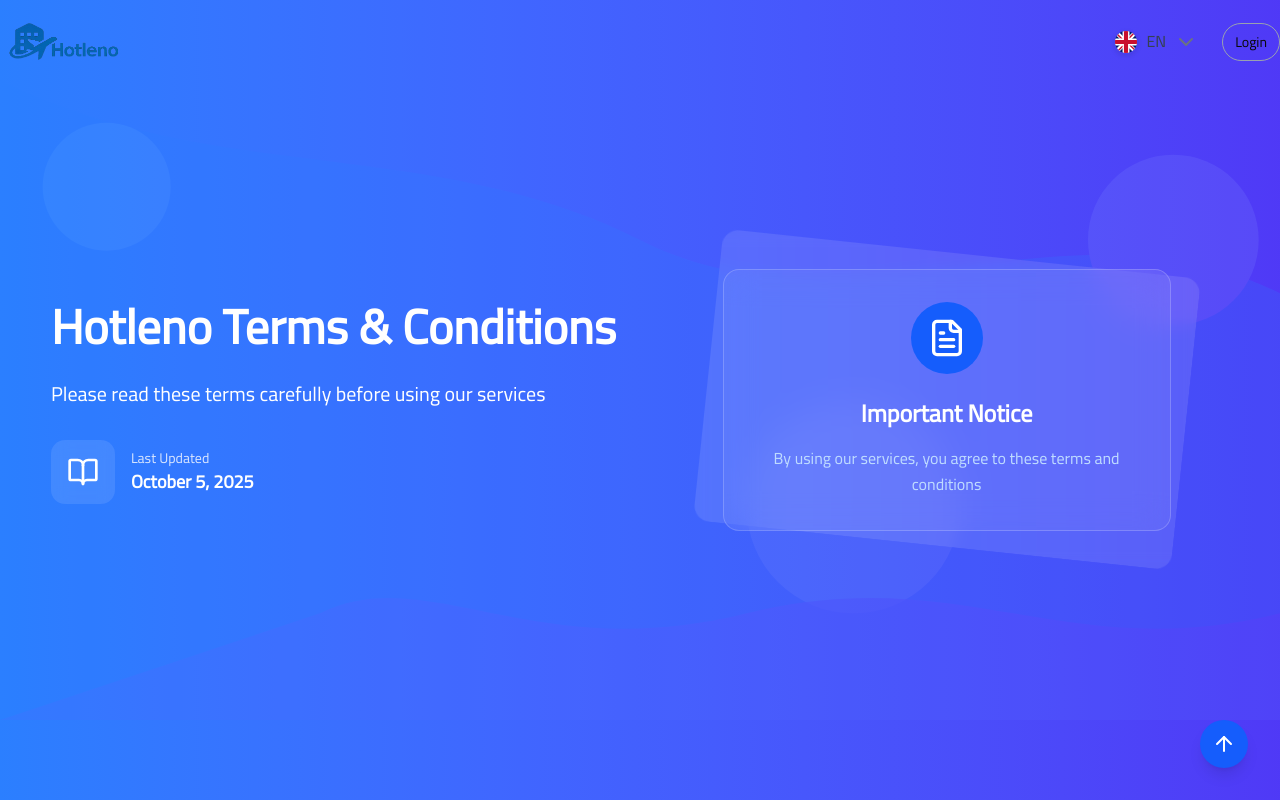
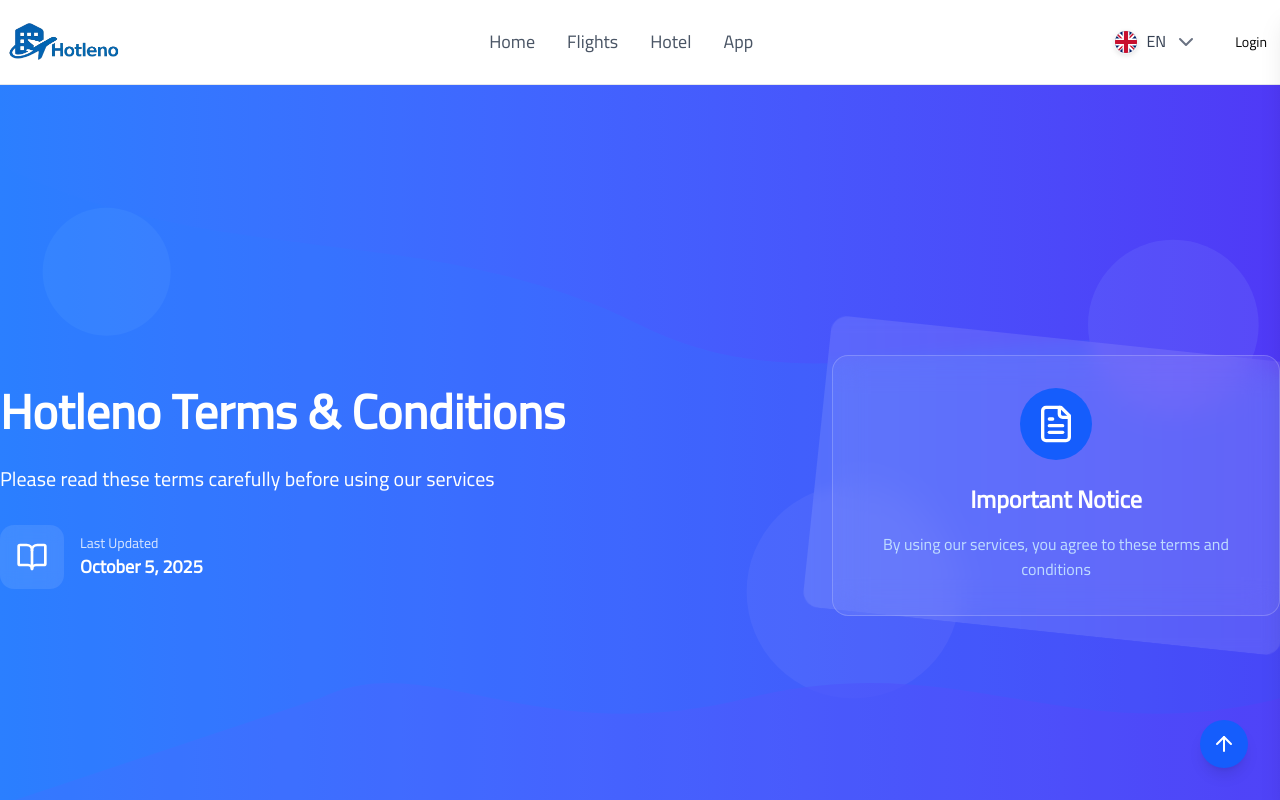
Before and after one commit to abdullahasson/hotleno, a Next.js app: page /en/terms-and-conditions in a window 1280 px wide. Shown: the top 800 px of the page. Built offline with nearby package versions, Linux system fonts and the light colour scheme.

Commit message:
fix hero section for two page (t&c , contact-us) in the next reuslt make it for about-us

```diff
--- a/src/app/[locale]/contact-us/page.tsx
+++ b/src/app/[locale]/contact-us/page.tsx
@@ -73,11 +73,12 @@
                     </div>
 
                     <div className="max-w-7xl relative z-10">
-                        <div className="grid grid-cols-1 lg:grid-cols-2 gap-12 items-center">
+                        <div className="flex justify-between w-7xl mx-auto items-center">
                             <motion.div
                                 initial={{ opacity: 0, y: 30 }}
                                 animate={{ opacity: 1, y: 0 }}
                                 transition={{ duration: 0.7 }}
+                                className='flex-1'
                             >
                                 <div className="flex items-center gap-3 mb-6">
                                     <div className="w-12 h-12 rounded-full bg-white/20 flex items-center justify-center">
@@ -134,7 +135,7 @@
                                 initial={{ opacity: 0, scale: 0.9 }}
                                 animate={{ opacity: 1, scale: 1 }}
                                 transition={{ duration: 0.7 }}
-                                className="flex justify-center"
+                                className="flex flex-1 justify-end"
                             >
                                 <div className="relative">
                                     <div className="absolute -inset-4 bg-white/10 backdrop-blur-sm rounded-2xl rotate-6"></div>
--- a/src/app/[locale]/terms-and-conditions/page.tsx
+++ b/src/app/[locale]/terms-and-conditions/page.tsx
@@ -3,7 +3,7 @@
 import { motion } from 'framer-motion';
 import { useState } from 'react';
 import { ChevronUp, FileText, ArrowUp, BookOpen } from 'lucide-react';
-import Header from '@/components/common/header';
+import Header from '@/components/flights/Header';
 import Footer from "@/components/common/footer";
 import { useTranslations, useLocale } from "next-intl";
 
@@ -35,7 +35,7 @@
         <>
             <Header />
             <div className={`min-h-screen bg-gradient-to-b from-white to-blue-50 ${isRTL ? 'rtl' : 'ltr'}`}>
-                {/* Hero Section */}
+                {/* Modern Hero Section */}
                 <section className="relative min-h-screen flex items-center justify-center py-24 px-4 overflow-hidden bg-gradient-to-r from-blue-500 to-indigo-600 text-white">
                     {/* Background SVG Shapes */}
                     <div className="absolute inset-0 z-0 opacity-20">
@@ -55,12 +55,13 @@
                             />
                         </svg>
                     </div>
-                    <div className="max-w-7xl mx-auto relative z-10">
-                        <div className="grid grid-cols-1 lg:grid-cols-2 gap-12 items-center">
+                    <div className="max-w-7xl relative z-10">
+                        <div className="flex justify-between w-7xl mx-auto items-center">
                             <motion.div
                                 initial={{ opacity: 0, y: 30 }}
                                 animate={{ opacity: 1, y: 0 }}
                                 transition={{ duration: 0.7 }}
+                                className='flex-1'
                             >
                                 <motion.h1
                                     className="text-4xl md:text-5xl font-bold mb-6 leading-tight"
@@ -100,7 +101,7 @@
                                 initial={{ opacity: 0, scale: 0.9 }}
                                 animate={{ opacity: 1, scale: 1 }}
                                 transition={{ duration: 0.7 }}
-                                className="flex justify-center"
+                                className="flex justify-end flex-1"
                             >
                                 <div className="relative">
                                     <div className="absolute -inset-4 bg-white/10 backdrop-blur-sm rounded-2xl rotate-6"></div>
```
